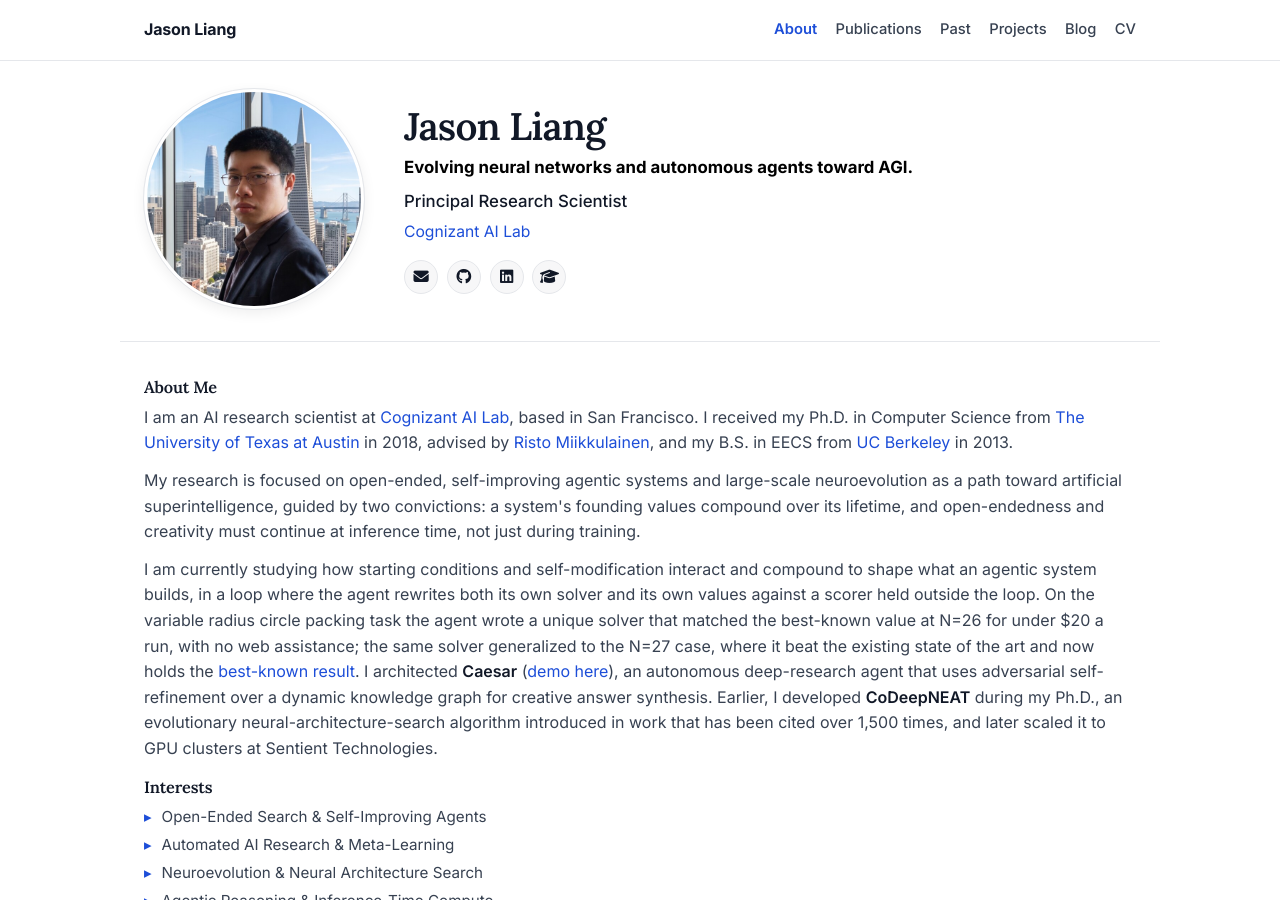
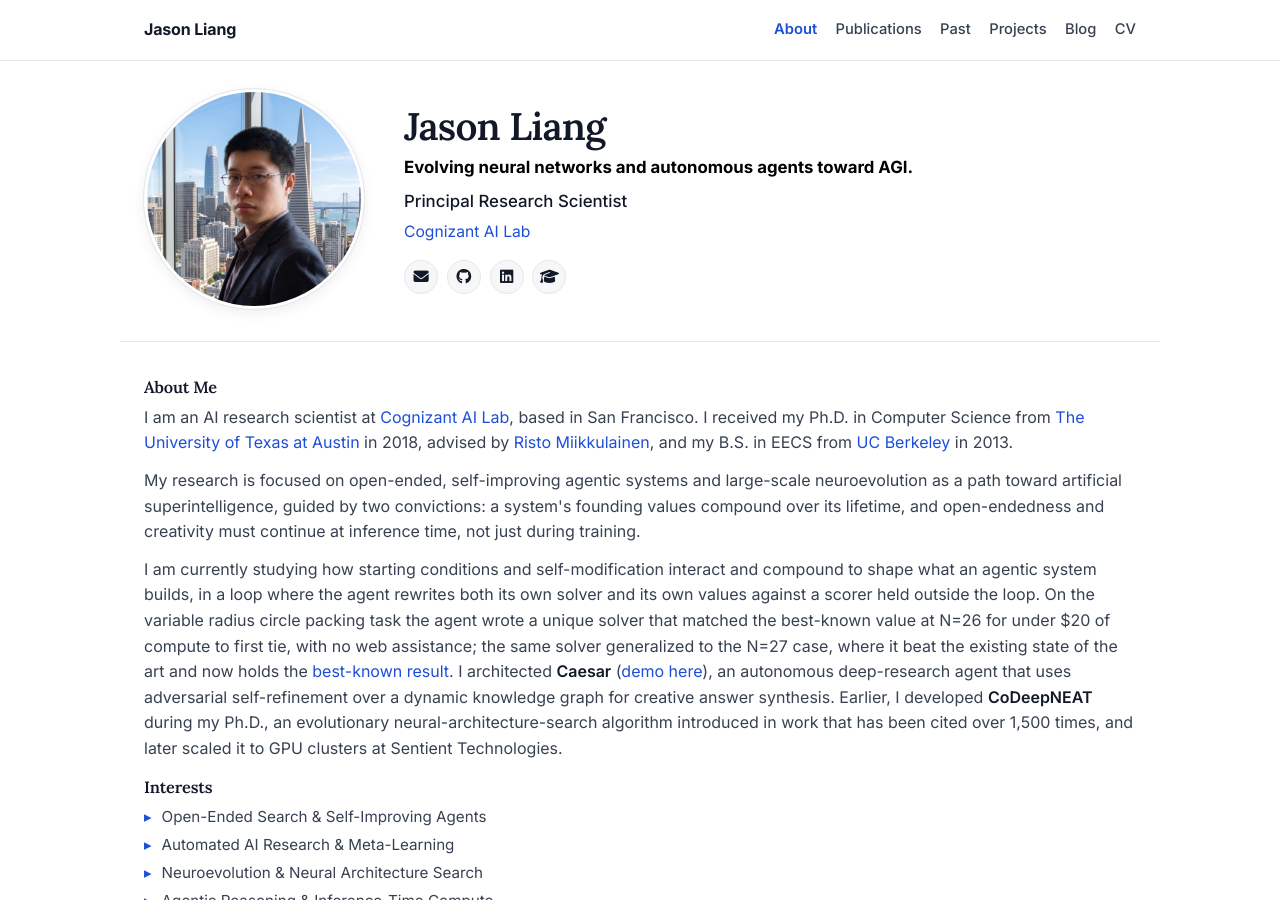
Before and after one commit to jasonzliang/jasonzliang.github.io, a Jekyll site: the page index.html, which Jekyll copies as it is, in a window 1280 px wide and 900 px high. Built offline with Jekyll 4.4.1, drawn with Linux system fonts in a browser that asks for light colours.

Commit message:
Scope the cost claim to cost-to-tie, and refresh cv.pdf

```diff
--- a/index.html
+++ b/index.html
@@ -136,7 +136,7 @@
     <h3 class="block-heading">About Me</h3>
     <p>I am an AI research scientist at <a href="https://www.cognizant.com/us/en/ai-labs" target="_blank" rel="noopener">Cognizant AI Lab</a>, based in San Francisco. I received my Ph.D. in Computer Science from <a href="https://www.cs.utexas.edu/" target="_blank" rel="noopener">The University of Texas at Austin</a> in 2018, advised by <a href="https://www.cs.utexas.edu/users/risto/" target="_blank" rel="noopener">Risto Miikkulainen</a>, and my B.S. in EECS from <a href="https://eecs.berkeley.edu/" target="_blank" rel="noopener">UC Berkeley</a> in 2013.</p>
     <p>My research is focused on open-ended, self-improving agentic systems and large-scale neuroevolution as a path toward artificial superintelligence, guided by two convictions: a system's founding values compound over its lifetime, and open-endedness and creativity must continue at inference time, not just during training.</p>
-    <p>I am currently studying how starting conditions and self-modification interact and compound to shape what an agentic system builds, in a loop where the agent rewrites both its own solver and its own values against a scorer held outside the loop. On the variable radius circle packing task the agent wrote a unique solver that matched the best-known value at N=26 for under $20 a run, with no web assistance; the same solver generalized to the N=27 case, where it beat the existing state of the art and now holds the <a href="https://www.packomania.com/csqv/csqv.html" target="_blank" rel="noopener">best-known result</a>. I architected <a href="https://jasonzliang.github.io/caesar-agent/" target="_blank" rel="noopener"><strong>Caesar</strong></a> (<a href="https://caesar.tanuki-owl.ts.net/" target="_blank" rel="noopener">demo here</a>), an autonomous deep-research agent that uses adversarial self-refinement over a dynamic knowledge graph for creative answer synthesis. Earlier, I developed <a href="https://arxiv.org/abs/1703.00548" target="_blank" rel="noopener"><strong>CoDeepNEAT</strong></a> during my Ph.D., an evolutionary neural-architecture-search algorithm introduced in work that has been cited over 1,500 times, and later scaled it to GPU clusters at Sentient Technologies.</p>
+    <p>I am currently studying how starting conditions and self-modification interact and compound to shape what an agentic system builds, in a loop where the agent rewrites both its own solver and its own values against a scorer held outside the loop. On the variable radius circle packing task the agent wrote a unique solver that matched the best-known value at N=26 for under $20 of compute to first tie, with no web assistance; the same solver generalized to the N=27 case, where it beat the existing state of the art and now holds the <a href="https://www.packomania.com/csqv/csqv.html" target="_blank" rel="noopener">best-known result</a>. I architected <a href="https://jasonzliang.github.io/caesar-agent/" target="_blank" rel="noopener"><strong>Caesar</strong></a> (<a href="https://caesar.tanuki-owl.ts.net/" target="_blank" rel="noopener">demo here</a>), an autonomous deep-research agent that uses adversarial self-refinement over a dynamic knowledge graph for creative answer synthesis. Earlier, I developed <a href="https://arxiv.org/abs/1703.00548" target="_blank" rel="noopener"><strong>CoDeepNEAT</strong></a> during my Ph.D., an evolutionary neural-architecture-search algorithm introduced in work that has been cited over 1,500 times, and later scaled it to GPU clusters at Sentient Technologies.</p>
     <!--
       =============================================================
       For the person who view-sources this page.
```
Also changed, not shown: 1 other file.
